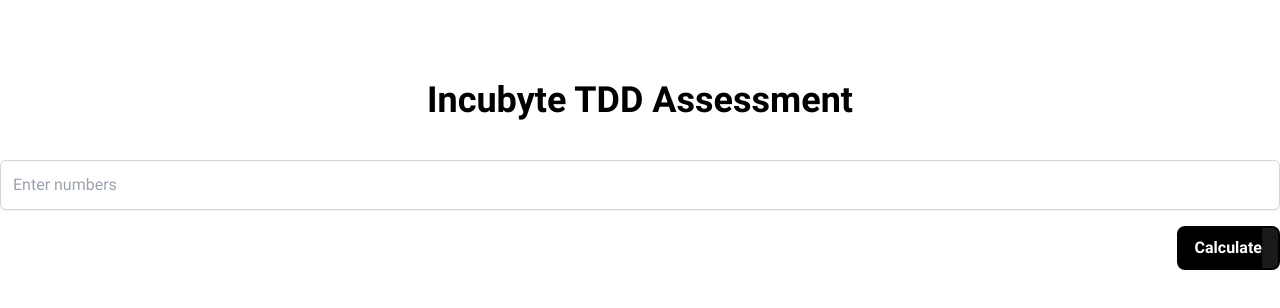
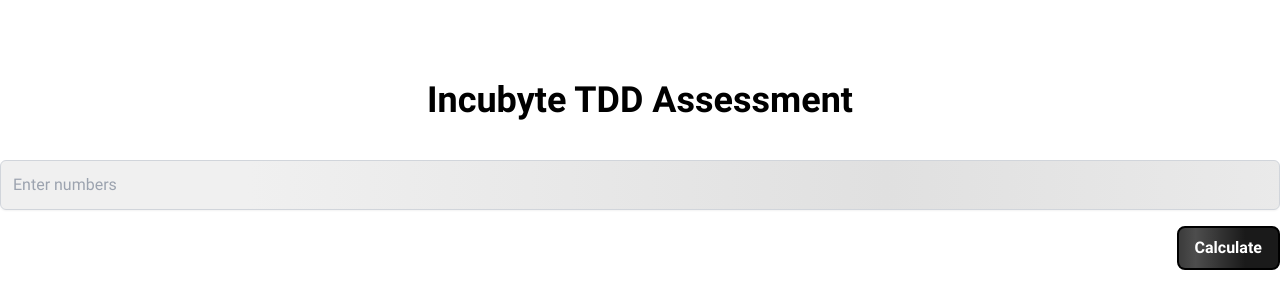
Before and after one commit to Arulraj-a2b/string-calculator, a React (Create React App) app: page / in a window 1280 px wide. Shown: the top 308 px of the page. Built offline with nearby package versions, Linux system fonts and the light colour scheme.

Commit message:
feat add input animation

```diff
--- a/src/index.css
+++ b/src/index.css
@@ -15,7 +15,7 @@
   background-color: #ffffff;
   font-family: "font-regular";
 }
-/* Keyframe animation for shimmer effect */
+
 @keyframes shimmer {
   0% {
     transform: translateX(-100%);
@@ -25,7 +25,6 @@
   }
 }
 
-/* Shimmer effect style */
 .shimmer-animation {
   position: absolute;
   top: 0;
@@ -46,13 +45,33 @@
 button {
   position: relative;
   overflow: hidden;
-  border-radius: 8px; /* Optional: round the corners */
+  border-radius: 8px;
 }
 
 button:disabled {
-  background: #e0e0e0; /* Light grey background when disabled */
+  background: #e0e0e0;
 }
 
 button:disabled .shimmer-animation {
-  display: none; /* Remove shimmer effect when button is disabled */
+  display: none;
 }
+
+@keyframes shimmer {
+  0% {
+    background-position: -100% 0;
+  }
+  100% {
+    background-position: 100% 0;
+  }
+}
+
+.shimmer-animation-input {
+  background: linear-gradient(90deg, #f0f0f0 25%, #e0e0e0 50%, #f0f0f0 75%);
+  background-size: 200% 100%;
+  animation: shimmer 1.5s infinite linear;
+}
+
+input:focus,
+input:hover {
+  animation: none;
+}
--- a/src/packages/InputText/InputText.tsx
+++ b/src/packages/InputText/InputText.tsx
@@ -20,7 +20,7 @@
       placeholder={placeholder}
       value={value}
       onChange={onChange}
-      className={`p-3 w-full border border-gray-300 rounded-md shadow-sm focus:outline-none focus:ring-1 focus:ring-cyan-700 focus:border-cyan-700 font-regular`}
+      className="p-3 w-full border border-gray-300 rounded-md shadow-sm focus:outline-none focus:ring-1 focus:ring-cyan-700 focus:border-cyan-700 font-regular shimmer-animation-input"
     />
   );
 };
```
